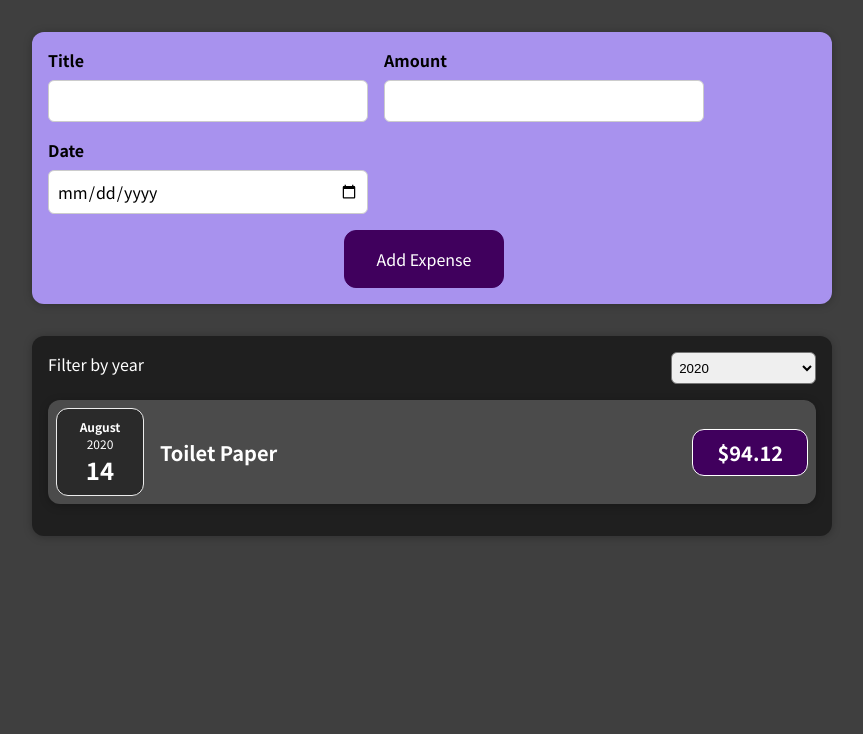
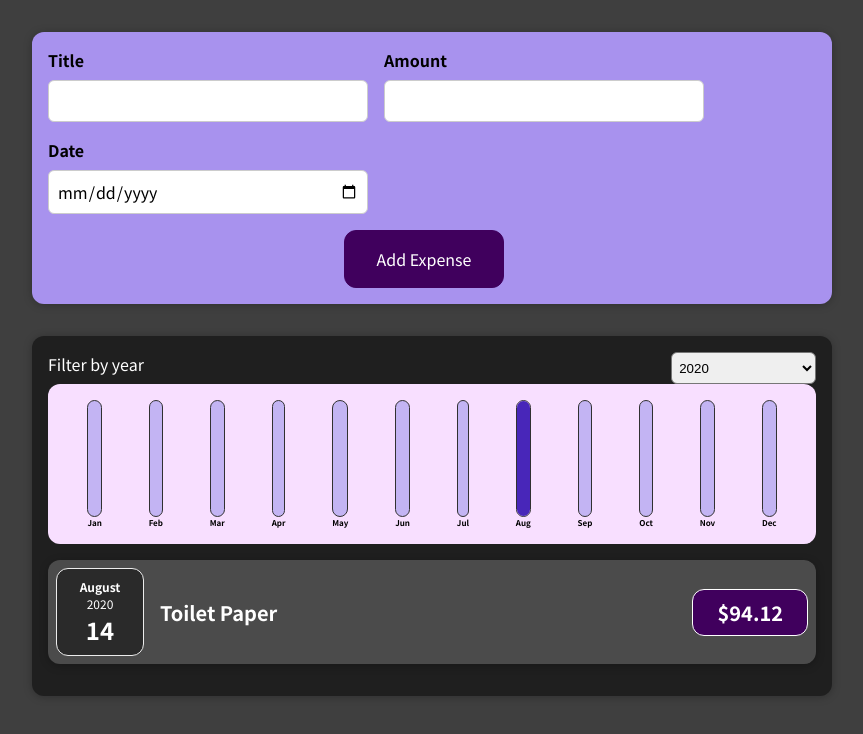
Before and after one commit to rafy13/ExpenseTracker, a React (Create React App) app: page / in a window 1280 px wide. Shown: the top 734 px of the page, without its empty margins (208-1071 px from the left). Built offline with nearby package versions, Linux system fonts and the light colour scheme.

Commit message:
T-5-9: Implement Expenses chart

```diff
--- /dev/null
+++ b/src/components/Chart/Chart.css
@@ -0,0 +1,9 @@
+.chart {
+	padding: 1rem;
+	border-radius: 12px;
+	background-color: #f8dfff;
+	text-align: center;
+	display: flex;
+	justify-content: space-around;
+	height: 10rem;
+}
--- /dev/null
+++ b/src/components/Chart/Chart.js
@@ -0,0 +1,20 @@
+import "./Chart.css";
+import ChartBar from "./ChartBar";
+const Chart = (props) => {
+	const dataPointValues = props.dataPoints.map((dataPoint) => dataPoint.value);
+	const totalMaximum = Math.max(...dataPointValues);
+	return (
+		<div className="chart">
+			{props.dataPoints.map((dataPoint) => (
+				<ChartBar
+					key={dataPoint.label}
+					value={dataPoint.value}
+					maxValue={totalMaximum}
+					label={dataPoint.label}
+				/>
+			))}
+		</div>
+	);
+};
+
+export default Chart;
--- /dev/null
+++ b/src/components/Chart/ChartBar.css
@@ -0,0 +1,30 @@
+.chart-bar {
+	height: 100%;
+	display: flex;
+	flex-direction: column;
+	align-items: center;
+}
+
+.chart-bar__inner {
+	height: 100%;
+	width: 100%;
+	border: 1px solid #313131;
+	border-radius: 12px;
+	background-color: #c3b4f3;
+	overflow: hidden;
+	display: flex;
+	flex-direction: column;
+	justify-content: flex-end;
+}
+
+.chart-bar__fill {
+	background-color: #4826b9;
+	width: 100%;
+	transition: all 0.3s ease-out;
+}
+
+.chart-bar__label {
+	font-weight: bold;
+	font-size: 0.5rem;
+	text-align: center;
+}
--- /dev/null
+++ b/src/components/Chart/ChartBar.js
@@ -0,0 +1,18 @@
+import "./ChartBar.css";
+const ChartBar = (props) => {
+	let barFillHight = "0%";
+	if (props.maxValue > 0) {
+		barFillHight = Math.round((props.value / props.maxValue) * 100) + "%";
+	}
+	return (
+		<div className="chart-bar">
+			<div className="chart-bar__inner">
+				<div className="chart-bar__fill" style={{ height: barFillHight }}></div>
+			</div>
+
+			<div className="chart-bar__label">{props.label}</div>
+		</div>
+	);
+};
+
+export default ChartBar;
--- a/src/components/Expenses/Expenses.js
+++ b/src/components/Expenses/Expenses.js
@@ -3,6 +3,7 @@ import React, { useState } from "react";
 import ExpensesList from "./ExpensesList";
 import Card from "../UI/Card";
 import ExpensesFilter from "./ExpensesFilter";
+import ExpensesChart from "./ExpensesChart";
 import "./Expenses.css";
 
 const Expenses = (props) => {
@@ -22,6 +23,7 @@ const Expenses = (props) => {
 					selected={filteredYear}
 					onChangeFilter={filterChangeHandler}
 				/>
+				<ExpensesChart expenses={filteredExpenses} />
 				<ExpensesList items={filteredExpenses} />
 			</Card>
 		</div>
--- /dev/null
+++ b/src/components/Expenses/ExpensesChart.js
@@ -0,0 +1,27 @@
+import Chart from "../Chart/Chart";
+
+const ExpensesChart = (props) => {
+	const chartDataPoints = [
+		{ label: "Jan", value: 0 },
+		{ label: "Feb", value: 0 },
+		{ label: "Mar", value: 0 },
+		{ label: "Apr", value: 0 },
+		{ label: "May", value: 0 },
+		{ label: "Jun", value: 0 },
+		{ label: "Jul", value: 0 },
+		{ label: "Aug", value: 0 },
+		{ label: "Sep", value: 0 },
+		{ label: "Oct", value: 0 },
+		{ label: "Nov", value: 0 },
+		{ label: "Dec", value: 0 },
+	];
+
+	for (const expense of props.expenses) {
+		const expenseMonth = expense.date.getMonth();
+		chartDataPoints[expenseMonth].value += expense.amount;
+	}
+
+	return <Chart dataPoints={chartDataPoints} />;
+};
+
+export default ExpensesChart;
--- a/src/components/NewExpense/NewExpenseForm.js
+++ b/src/components/NewExpense/NewExpenseForm.js
@@ -25,7 +25,7 @@ const NewExpenseForm = (props) => {
 		const expenseData = {
 			title: enteredTitle,
 			date: new Date(enteredDate),
-			amount: enteredAmount,
+			amount: +enteredAmount,
 		};
 		onSaveExpenseData(expenseData);
 		setEnteredTitle("");
```
